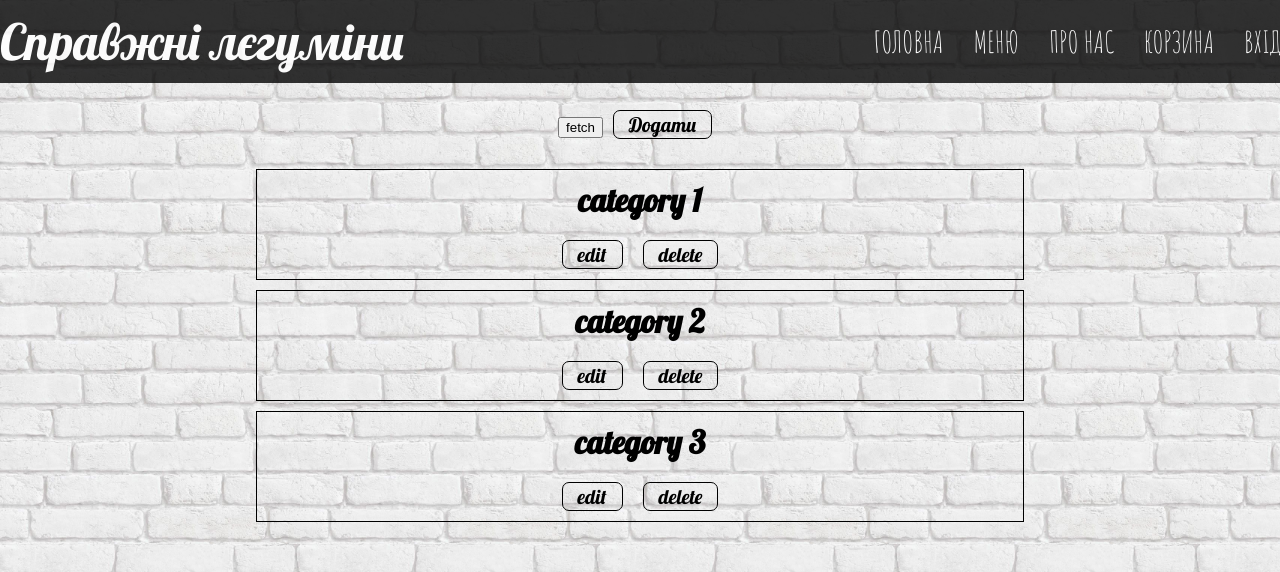
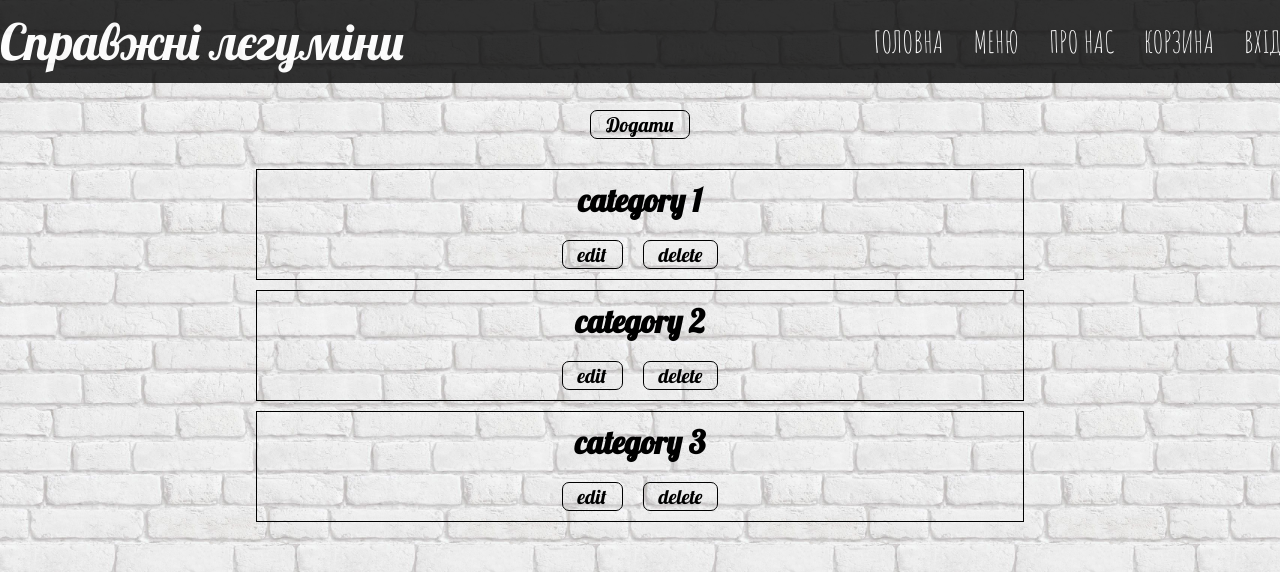
Before and after one commit to AHAPXICT/real-legumes, a React (Create React App) app in the folder client/: page /categories in a window 1280 px wide. Shown: the top 572 px of the page. Built offline with nearby package versions, Linux system fonts and the light colour scheme.

Commit message:
Added container for category page

```diff
--- a/client/src/App.js
+++ b/client/src/App.js
@@ -7,7 +7,7 @@
 import Footer from "./Components/Footer/Footer"
 import PageNotFound from "./Components/PageNotFound/PageNotFound"
 import Menu from './Components/Menu/Menu'
-import CategoryAdminPage from './Components/CategoryAdminPage/CategoryAdminPage'
+import CategoryAdminPageContainer from './Components/CategoryAdminPageContainer/CategoryAdminPageContainer'
 
 function App() {
     return (
@@ -25,7 +25,7 @@
                         <Menu />
                     </Route>
                     <Route exact path='/categories'>
-                        <CategoryAdminPage  />
+                        <CategoryAdminPageContainer />
                     </Route>
                     <Route to='*'>
                         <PageNotFound/>
--- /dev/null
+++ b/client/src/Components/CategoryAdminPageContainer/CategoryAdminPage/CategoryAdminPage.jsx
@@ -0,0 +1,25 @@
+import React from "react";
+import CategoryItem from "./CategoryItem/CategoryItem";
+import Button from "../../Button/Button";
+
+import s from "./style.module.css";
+
+const CategoryAdminPage = () => {
+    return (
+        <>
+            <div className={`container ${s.max_height}`}>
+                <div className={s.category__list}>
+                    <div className={s.category__button_section}>
+                        <Button text="Додати" mode="primary" />
+                    </div>
+
+                    <CategoryItem name="category 1" />
+                    <CategoryItem name="category 2" />
+                    <CategoryItem name="category 3" />
+                </div>
+            </div>
+        </>
+    );
+};
+
+export default CategoryAdminPage;
--- a/client/src/Components/CategoryAdminPage/CategoryItem/CategoryItem.jsx
+++ b/client/src/Components/CategoryAdminPageContainer/CategoryAdminPage/CategoryItem/CategoryItem.jsx
@@ -1,5 +1,5 @@
 import React from "react";
-import Button from "../../Button/Button";
+import Button from "../../../Button/Button";
 
 import s from "./style.module.css";
 
--- /dev/null
+++ b/client/src/Components/CategoryAdminPageContainer/CategoryAdminPageContainer.jsx
@@ -0,0 +1,12 @@
+import React from "react";
+import CategoryAdminPage from "./CategoryAdminPage/CategoryAdminPage";
+
+class CategoryAdminPageContainer extends React.Component {
+    componentDidMount() {}
+
+    render() {
+        return <CategoryAdminPage />;
+    }
+}
+
+export default CategoryAdminPageContainer;
```
Also changed, not shown: client/src/Components/CategoryAdminPageContainer/CategoryAdminPage/CategoryItem/style.module.css (renamed from client/src/Components/CategoryAdminPage/CategoryItem/style.module.css), client/src/Components/CategoryAdminPageContainer/CategoryAdminPage/style.module.css (renamed from client/src/Components/CategoryAdminPage/style.module.css).
